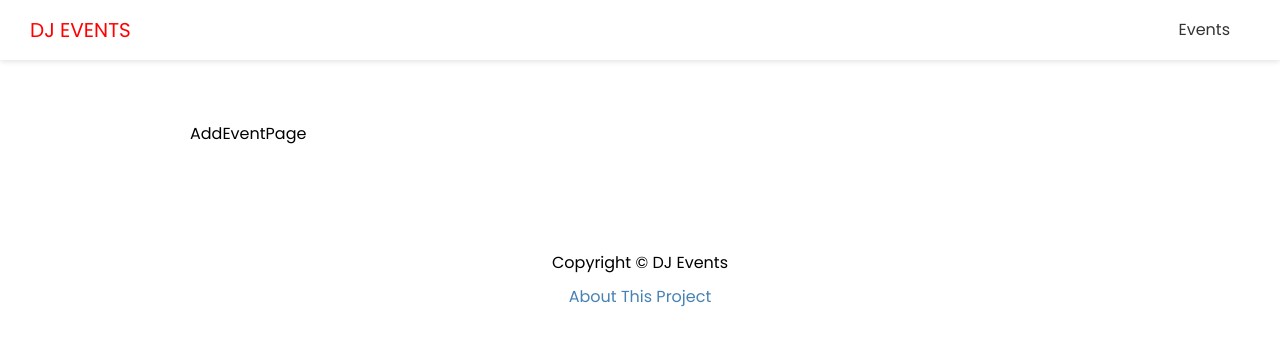
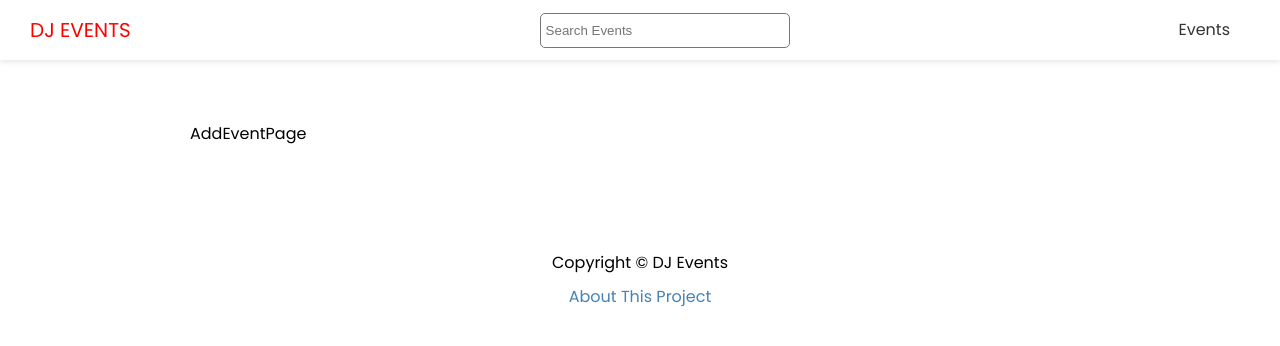
Before and after one commit to joperafe/NextJs-Dev-to-Deployment, a Next.js app in the folder dj-events-frontend/: page /events/add in a window 1280 px wide. Shown: the top 346 px of the page. Built offline with nearby package versions, Linux system fonts and the light colour scheme.

Commit message:
[module 5-3] - Search component

```diff
--- a/dj-events-frontend/components/Header.js
+++ b/dj-events-frontend/components/Header.js
@@ -1,5 +1,6 @@
 import Link from "next/link";
 import styles from "../styles/Header.module.css";
+import Search from "./Search";
 
 function Header() {
   return (
@@ -9,6 +10,7 @@ function Header() {
           <a>DJ Events</a>
         </Link>
       </div>
+      <Search />
       <nav>
         <ul>
           <li>
--- /dev/null
+++ b/dj-events-frontend/components/Search.js
@@ -0,0 +1,22 @@
+import styles from "@/styles/Search.module.css";
+import { useRouter } from "next/router";
+import { useState } from "react";
+
+export default function Search() {
+  const [term, setTerm] = useState("");
+  const router = useRouter();
+
+  const handleSubmit = (e) => {
+    e.preventDefault();
+    router.push(`/events/search?term=${term}`);
+    setTerm("");
+  };
+
+  return (
+    <div className={styles.search}>
+      <form onSubmit={handleSubmit}>
+        <input type="text" value={term} onChange={(e) => setTerm(e.target.value)} placeholder="Search Events" />
+      </form>
+    </div>
+  );
+}
--- /dev/null
+++ b/dj-events-frontend/styles/Search.module.css
@@ -0,0 +1,7 @@
+.search input {
+  width: 250px;
+  height: 35px;
+  padding: 5px;
+  border: 1px #777 solid;
+  border-radius: 5px;
+}
```
